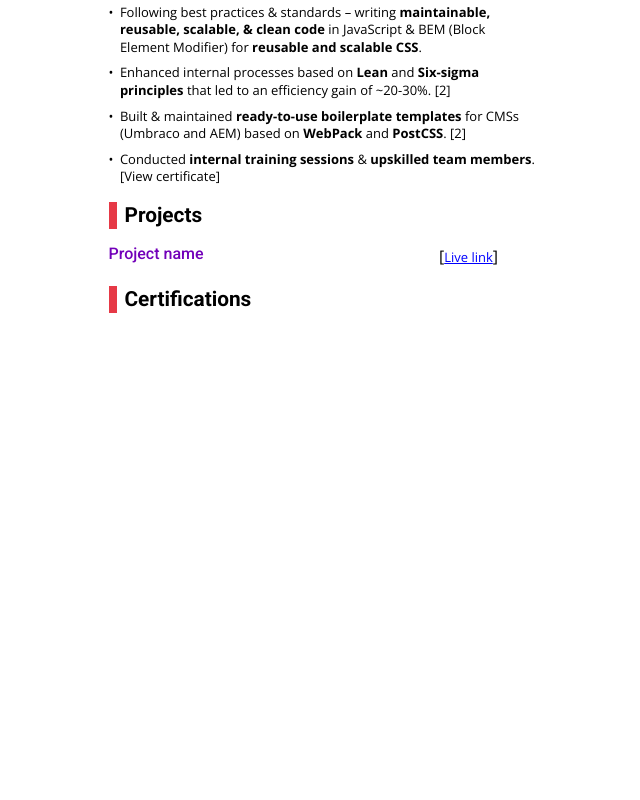
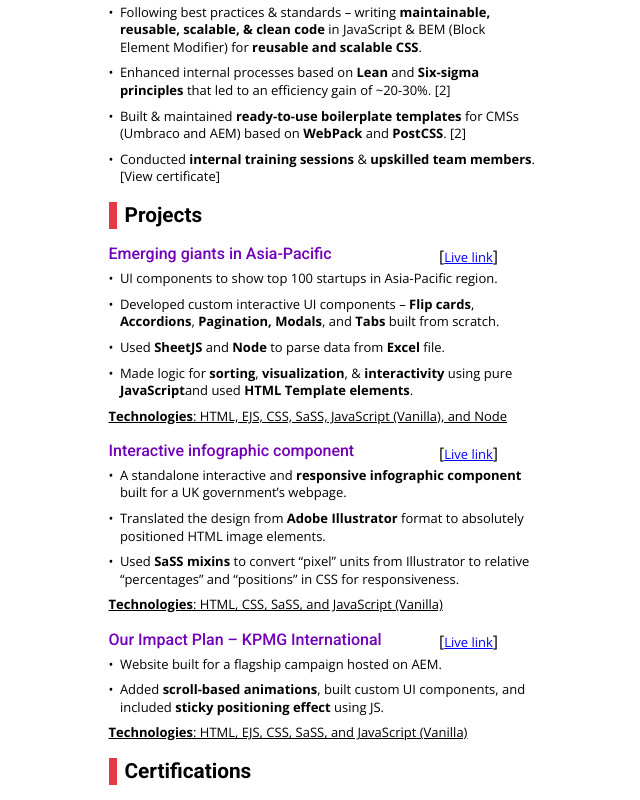
Before and after one commit to Sukhvinder-Singh/vue-resume, a Vue app: page / in a window 1280 px wide. Shown: the part 316-1116 px from the top of the page, without its empty margins (184-824 px from the left). Before the commit the page ends 800 px from the top, so only its background shows below. Built offline with nearby package versions, Linux system fonts and the light colour scheme.

Commit message:
Added dummy data in projects

```diff
--- a/src/App/components/Projects.vue
+++ b/src/App/components/Projects.vue
@@ -1,8 +1,81 @@
 <template>
   <article class="project resume__article">
     <div class="resume__articleHeading">
-      <h3>Project name</h3>
-      <span>[<a href="">Live link</a>]</span>
+      <h3>Emerging giants in Asia-Pacific</h3>
+      <span>[<a href="" target="_blank">Live link</a>]</span>
     </div>
+    <ul>
+      <li>UI components to show top 100 startups in Asia-Pacific region.</li>
+      <li>
+        Developed custom interactive UI components &ndash;
+        <strong>Flip cards</strong>, <strong>Accordions</strong>,
+        <strong>Pagination, Modals</strong>, and <strong>Tabs</strong> built
+        from scratch.
+      </li>
+      <li>
+        Used <strong>SheetJS</strong> and <strong>Node</strong> to parse data
+        from <strong>Excel</strong> file.
+      </li>
+      <li>
+        Made logic for <strong>sorting</strong>, <strong>visualization</strong>,
+        &amp; <strong>interactivity</strong> using pure
+        <strong>JavaScript</strong>and used<strong>
+          HTML Template elements</strong
+        >.
+      </li>
+    </ul>
+    <p class="mt-1">
+      <u>
+        <strong>Technologies</strong>: HTML, EJS, CSS, SaSS, JavaScript
+        (Vanilla), and Node
+      </u>
+    </p>
+  </article>
+  <article class="project resume__article">
+    <div class="resume__articleHeading">
+      <h3>Interactive infographic component</h3>
+      <span>[<a href="" target="_blank">Live link</a>]</span>
+    </div>
+    <ul>
+      <li>
+        A standalone interactive and
+        <strong>responsive infographic component</strong> built for a UK
+        government&rsquo;s webpage.
+      </li>
+      <li>
+        Translated the design from <strong>Adobe Illustrator</strong> format to
+        absolutely positioned HTML image elements.
+      </li>
+      <li>
+        Used <strong>SaSS mixins</strong> to convert “pixel” units from
+        Illustrator to relative “percentages” and “positions” in CSS for
+        responsiveness.
+      </li>
+    </ul>
+    <p class="mt-1">
+      <u>
+        <strong>Technologies</strong>: HTML, CSS, SaSS, and JavaScript (Vanilla)
+      </u>
+    </p>
+  </article>
+  <article class="project resume__article">
+    <div class="resume__articleHeading">
+      <h3>Our Impact Plan &ndash; KPMG International</h3>
+      <span>[<a href="" target="_blank">Live link</a>]</span>
+    </div>
+    <ul>
+      <li>Website built for a flagship campaign hosted on AEM.</li>
+      <li>
+        Added <strong>scroll-based animations</strong>, built custom UI
+        components, and included
+        <strong>sticky positioning effect</strong> using JS.
+      </li>
+    </ul>
+    <p class="mt-1">
+      <u>
+        <strong>Technologies</strong>: HTML, EJS, CSS, SaSS, and JavaScript
+        (Vanilla)
+      </u>
+    </p>
   </article>
 </template>
```
